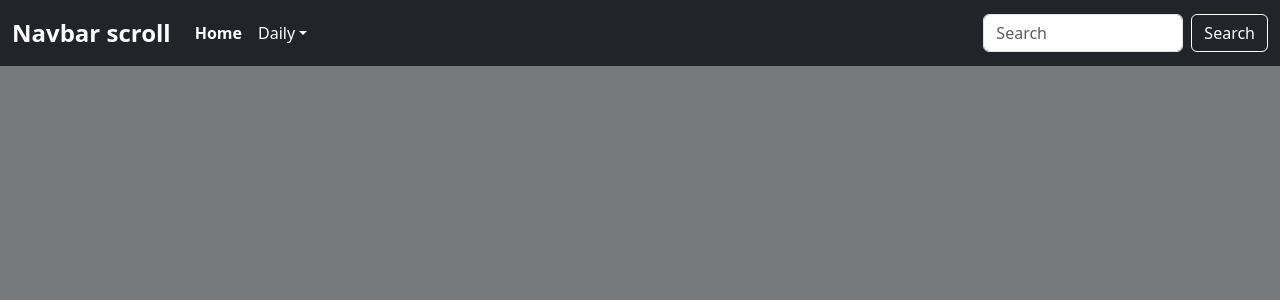
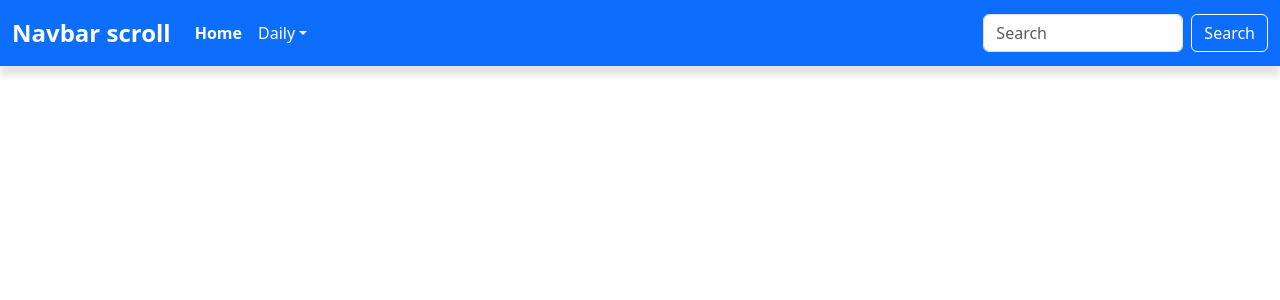
Before and after one commit to iqbalk18/AuthVerify, a React (Create React App) app in the folder frontend-project1/: page /dashboard in a window 1280 px wide. Shown: the top 300 px of the page. Built offline with nearby package versions, Linux system fonts and the light colour scheme.

Commit message:
add box shadow for navbar

```diff
--- a/frontend-project1/src/screens/Dashboard.js
+++ b/frontend-project1/src/screens/Dashboard.js
@@ -5,7 +5,7 @@ import '../styles/Dashboard.css'
 
 function Dashboard() {
   return (
-    <nav class="navbar navbar-expand-lg bg-dark ">
+    <nav class="navbar navbar-expand-lg">
       <div class="container-fluid">
         <a class="navbar-brand text-white" href="#">Navbar scroll</a>
         <button class="navbar-toggler" type="button" data-bs-toggle="collapse" data-bs-target="#navbarScroll" aria-controls="navbarScroll" aria-expanded="false" aria-label="Toggle navigation">
--- a/frontend-project1/src/styles/Dashboard.css
+++ b/frontend-project1/src/styles/Dashboard.css
@@ -1,10 +1,12 @@
 body {
-  background-color: #77797a;
+  background-color: #ffffff;
 }
 
 
 .navbar {
   padding: 10px 0;
+  background-color: #0D6EFD;
+  box-shadow: 0px 10px 6px rgba(0, 0, 0, 0.1);
 }
 
 
```
